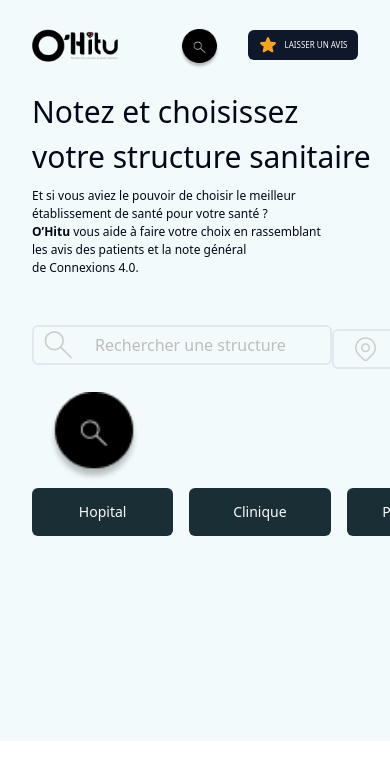
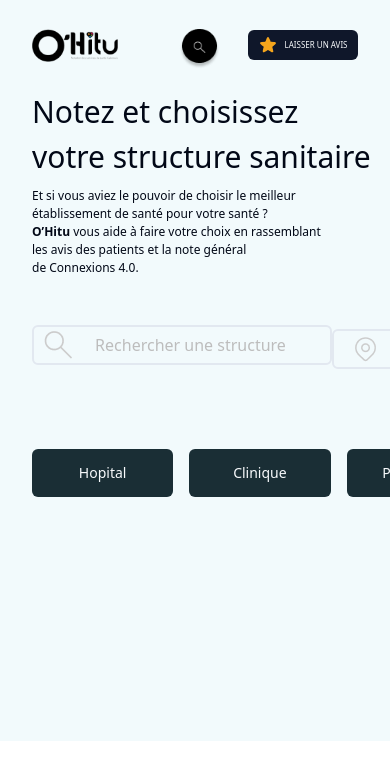
Before and after one commit to JojoELITE/O-Hitu-vite-project, a React (Vite) app: page / in a window 390 px wide. Shown: the top 780 px of the page. Built offline with nearby package versions, Linux system fonts and the light colour scheme.

Commit message:
fin de la version mobile , debut desktop

```diff
--- a/src/pages/Home.jsx
+++ b/src/pages/Home.jsx
@@ -99,8 +99,8 @@ function Home() {
                     </div>
 
 
-                    <Button variant="online lg:block hidden">
-                        <img className="h-[90px] mt-4" src="assets/Search.png" alt="logo"/>
+                    <Button variant="online ">
+                        <img className="h-[90px] mt-4 lg:block hidden" src="assets/Search.png" alt="logo"/>
                     </Button>
 
                 </div>
```
